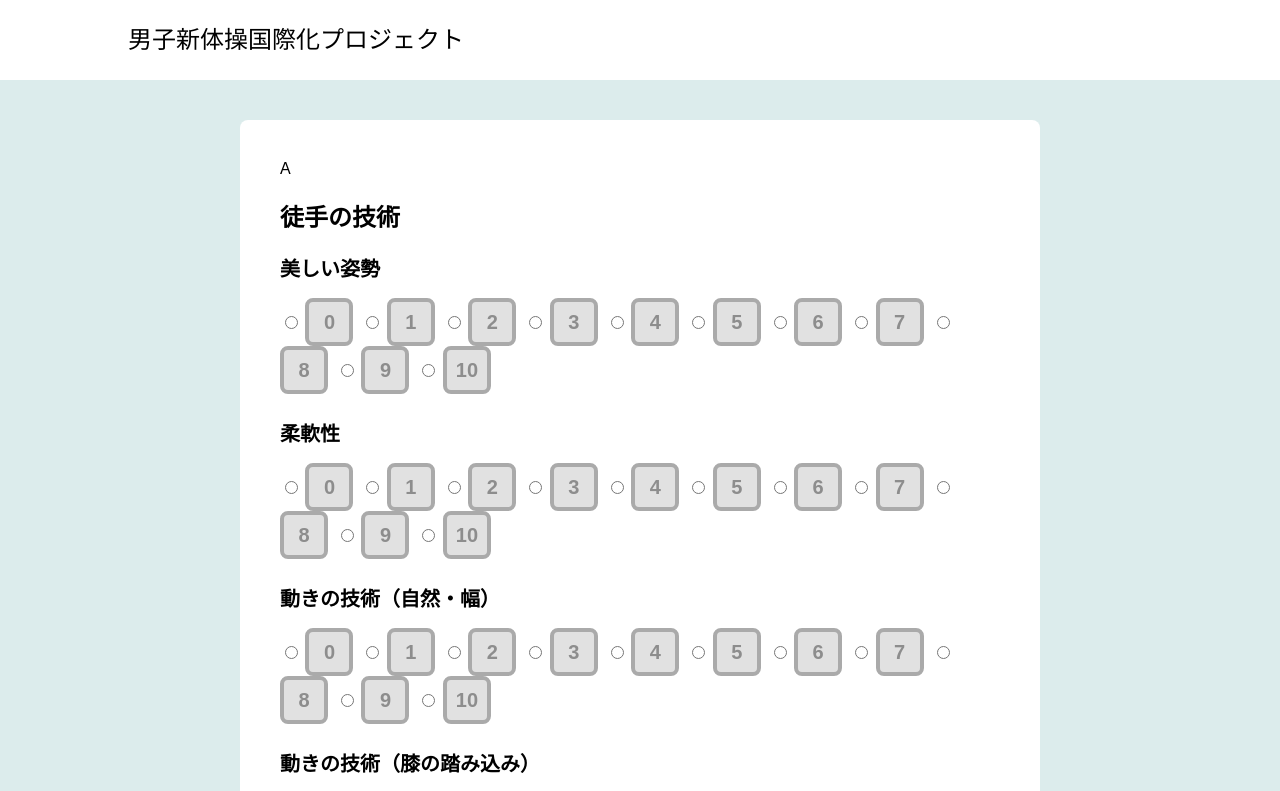
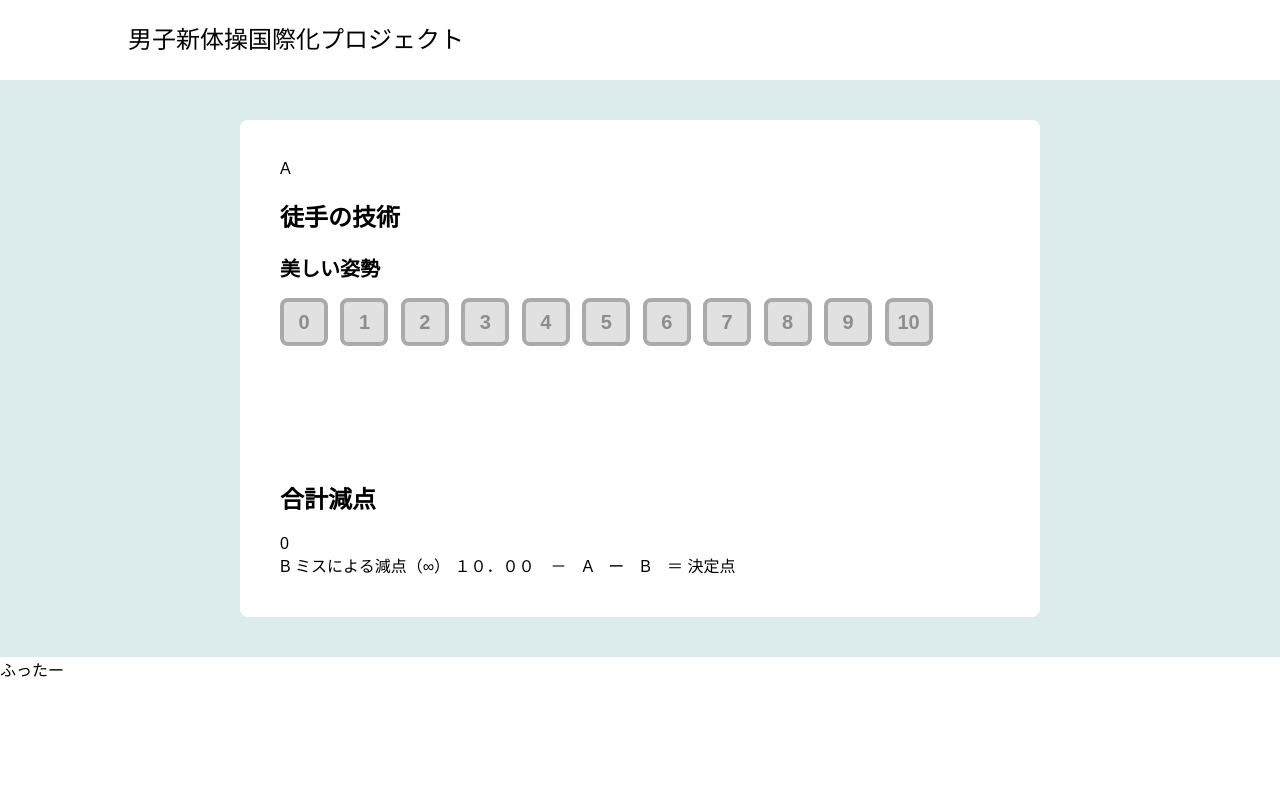
Before and after one commit to SiMiTaKu/imrg-platform, a SvelteKit app: page / in a window 1280 px wide. Shown: the top 791 px of the page. Built offline with nearby package versions, Linux system fonts and the light colour scheme.

Commit message:
add css and animation

```diff
--- a/src/routes/+page.svelte
+++ b/src/routes/+page.svelte
@@ -1,7 +1,8 @@
 <script lang="ts">
   import Radio                from "./common/form/Radio.svelte";
-  import { executionDeduct }  from '../ts/form/executionDeduct/store';
+  import { executionDeduct  } from '../ts/form/executionDeduct/store';
   import { deductionOptions } from '../ts/form/executionDeduct/model';
+  import { fly              } from "svelte/transition";
 
   const options = deductionOptions;
 
@@ -31,21 +32,47 @@
 
 <section id="judgement-form-section">
   <div class="form-container">
+    <div class="form-container__radio-area">
       A
-    <h2 class="form-container__title">徒手の技術</h2>
+      {#if $executionDeduct.connectMovement.value === undefined } <!-- 徒手の技術の最後の回答がされるまで表示 -->
+        <h2 class="form-container__title" in:fly={{x: 200, delay: 600}} out:fly={{x: -200, delay: 200}}>徒手の技術</h2>
+      {/if}
+      {#if $executionDeduct.beautifulPose.value === undefined }
         <Radio title={$executionDeduct.beautifulPose.title} options={options} bind:userSelected={$executionDeduct.beautifulPose.value}/>
+      {/if}
+      {#if $executionDeduct.flexibility.value === undefined && $executionDeduct.beautifulPose.value !== undefined }
         <Radio title={$executionDeduct.flexibility.title} options={options} bind:userSelected={$executionDeduct.flexibility.value}/>
+      {/if}
+      {#if $executionDeduct.naturalMovement.value === undefined && $executionDeduct.flexibility.value !== undefined }
         <Radio title={$executionDeduct.naturalMovement.title} options={options} bind:userSelected={$executionDeduct.naturalMovement.value}/>
+      {/if}
+      {#if $executionDeduct.bendingWeight.value === undefined && $executionDeduct.naturalMovement.value !== undefined }
         <Radio title={$executionDeduct.bendingWeight.title} options={options} bind:userSelected={$executionDeduct.bendingWeight.value}/>
+      {/if}
+      {#if $executionDeduct.jumpingHeight.value === undefined && $executionDeduct.bendingWeight.value !== undefined }
         <Radio title={$executionDeduct.jumpingHeight.title} options={options} bind:userSelected={$executionDeduct.jumpingHeight.value}/>
+      {/if}
+      {#if $executionDeduct.bodyControl.value === undefined && $executionDeduct.jumpingHeight.value !== undefined }
         <Radio title={$executionDeduct.bodyControl.title} options={options} bind:userSelected={$executionDeduct.bodyControl.value}/>
+      {/if}
+      {#if $executionDeduct.heelRaise.value === undefined && $executionDeduct.bodyControl.value !== undefined }
         <Radio title={$executionDeduct.heelRaise.title} options={options} bind:userSelected={$executionDeduct.heelRaise.value}/>
+      {/if}
+      {#if $executionDeduct.weaknessAndStrength.value === undefined && $executionDeduct.heelRaise.value !== undefined }
         <Radio title={$executionDeduct.weaknessAndStrength.title} options={options} bind:userSelected={$executionDeduct.weaknessAndStrength.value}/>
+      {/if}
+      {#if $executionDeduct.connectMovement.value === undefined && $executionDeduct.weaknessAndStrength.value !== undefined }
         <Radio title={$executionDeduct.connectMovement.title} options={options} bind:userSelected={$executionDeduct.connectMovement.value}/>
-    <h2 class="form-container__title">手具の技術</h2>
+      {/if}
+      {#if $executionDeduct.apparatusControl.value === undefined && $executionDeduct.connectMovement.value !== undefined }
+        <h2 class="form-container__title" in:fly={{x: 200, delay: 600}} out:fly={{x: -200, delay: 200}}>手具の技術</h2>
         <Radio title={$executionDeduct.apparatusControl.title} options={options} bind:userSelected={$executionDeduct.apparatusControl.value}/>
-    <h2 class="form-container__title">音楽</h2>
+      {/if}
+      {#if $executionDeduct.musicImage.value === undefined && $executionDeduct.apparatusControl.value !== undefined }
+        <h2 class="form-container__title" in:fly={{x: 200, delay: 600}} out:fly={{x: -200, delay: 200}}>音楽</h2>
         <Radio title={$executionDeduct.musicImage.title} options={options} bind:userSelected={$executionDeduct.musicImage.value}/>
+      {/if}
+    </div>
 
     <h2>合計減点</h2>
     <div>
@@ -77,4 +104,9 @@
     font-weight: bold;
     font-size:   24px;
   }
+
+  .form-container__radio-area {
+    display: block;
+    height:  300px;
+  }
 </style>
--- a/src/routes/common/form/Radio.svelte
+++ b/src/routes/common/form/Radio.svelte
@@ -1,26 +1,28 @@
 <script lang="ts">
   export let title;
-  export let options
+  export let options;
   export let userSelected;
+
   const uniqueID = Math.floor(Math.random() * 100);
+  import { fly } from 'svelte/transition';
 </script>
 
-<div class="radio-question">
+<div class="radio-question" in:fly={{x: 200, delay: 600}} out:fly={{x: -200, delay: 200}}>
   <div class="radio-question__title">{title}</div>
   <div
-    role            = "radio"
-    class           = "radio-group"
+    role         = "radio"
+    class        = "radio-group"
+    aria-checked = false
     aria-labelledby = "label-${uniqueID}">
     {#each options as option}
       <input
-        id           = {option.label}
+        id           = {option.label + uniqueID}
         type         = "radio"
         value        = {option.value}
         aria-checked = false
-        class        = "radio-input"
         bind:group   = {userSelected}
       />
-      <label for={option.label} class="radio-button">{option.label}</label>
+      <label for={option.label + uniqueID}>{option.label}</label>
     {/each}
   </div>
 </div>
@@ -36,11 +38,15 @@
     font-weight:   bold;
   }
 
-  /*.radio-input {*/
-  /*  visibility: hidden;*/
-  /*}*/
+  input[type=radio] { display: none; }
 
-  .radio-button {
+  input[type=radio]:checked + label {
+    background: #5996cb;
+    border:     solid 4px #32538d;
+    color:      #113c69;
+  }
+
+  label {
     display:      inline-block;
     width:         40px;
     height:        40px;
@@ -53,10 +59,10 @@
     border:        solid 4px #AAAAAA;
     color:         #8D8D8D;
     text-align:    center;
-    transition:    .5s;
+    transition:    .3s;
   }
 
-  .radio-button:hover {
+  label:hover {
     cursor:  pointer;
     opacity: .5;
   }
```
Lines whose indentation alone changed are shown as unchanged.
